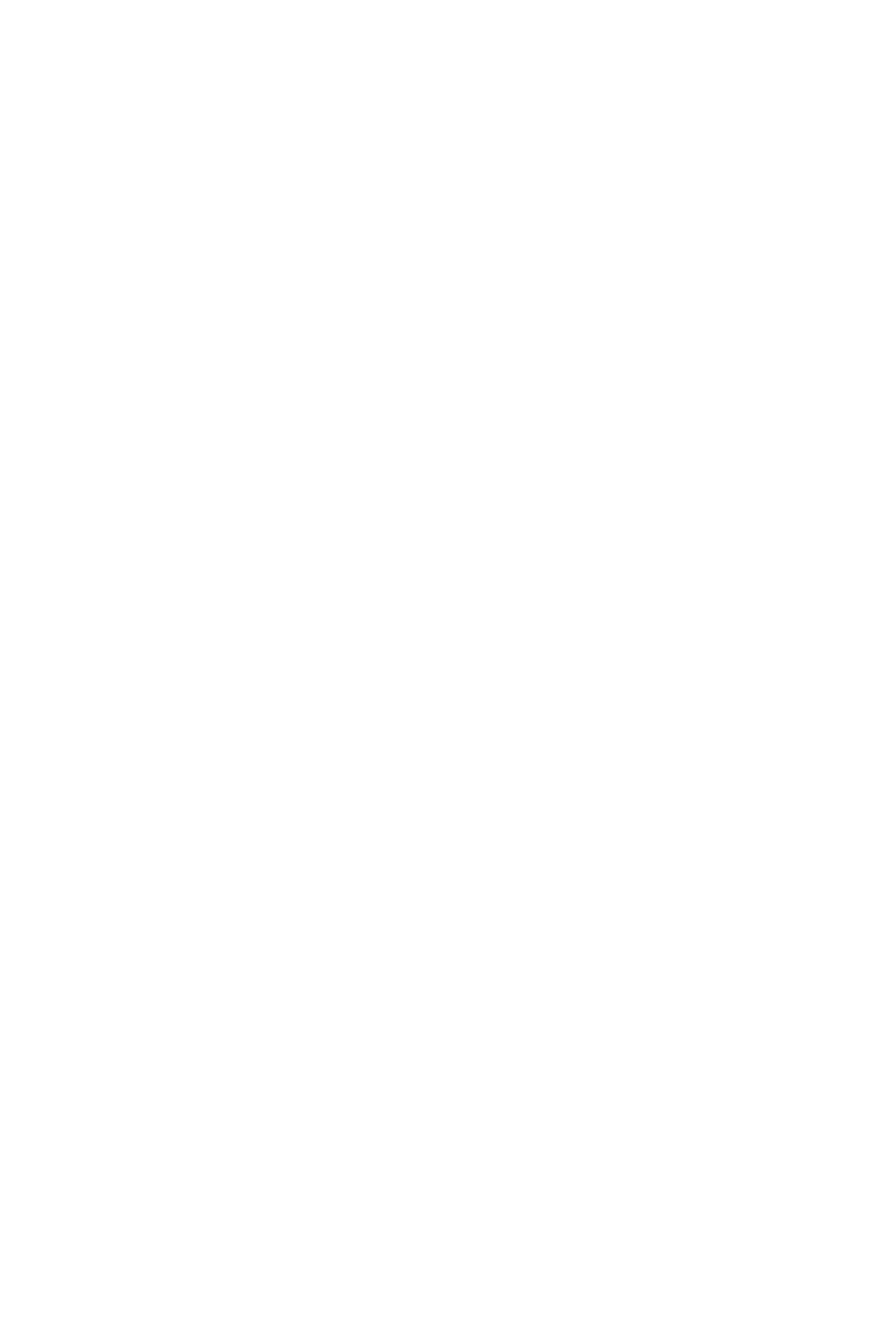
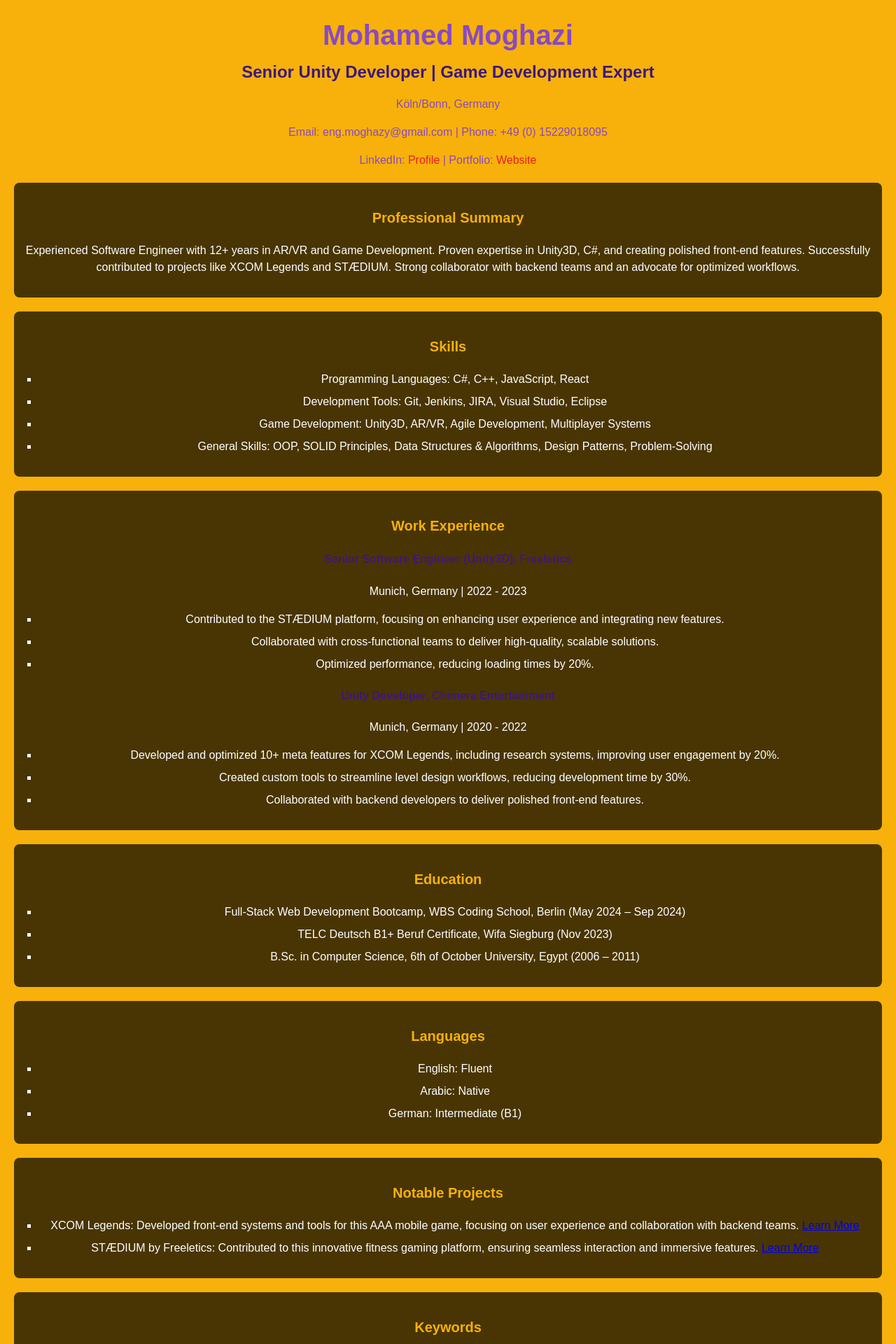
Before and after one commit to mohamedmoghazy/my-cv, a React (Vite) app in the folder frontend/: page / in a window 1280 px wide. Shown: the top 1920 px of the page at 70% size. Before the commit the page ends 800 px from the top, so only its background shows below. Built offline with nearby package versions, Linux system fonts and the light colour scheme.

Commit message:
added basic cv page

```diff
--- a/frontend/src/App.css
+++ b/frontend/src/App.css
@@ -43,3 +43,58 @@ button {
 html {
   overflow-x: hidden;
 }
+
+.cv-container {
+  font-family: Arial, sans-serif;
+  color: #3E177D; /* Dark purple */
+  background-color: #F7B10A; /* Golden yellow */
+  padding: 20px;
+}
+
+.cv-header {
+  text-align: center;
+  margin-bottom: 20px;
+  color: #8949C4; /* Purple */
+}
+
+.cv-header h1 {
+  font-size: 2.5rem;
+  margin: 0;
+}
+
+.cv-header h2 {
+  font-size: 1.5rem;
+  margin: 5px 0;
+  color: #3E177D;
+}
+
+.cv-header a {
+  color: #EB1D28; /* Red */
+  text-decoration: none;
+}
+
+.cv-section {
+  margin-bottom: 20px;
+  background: rgba(0, 0, 0, 0.7); /* Semi-transparent background */
+  padding: 15px;
+  border-radius: 8px;
+}
+
+.cv-section h3 {
+  color: #F7B10A;
+  font-size: 1.25rem;
+}
+
+.cv-section ul {
+  list-style-type: square;
+  padding-left: 20px;
+}
+
+.cv-section ul li {
+  margin-bottom: 8px;
+  color: white;
+}
+
+.cv-section p {
+  color: white;
+}
--- a/frontend/src/Components/App.jsx
+++ b/frontend/src/Components/App.jsx
@@ -3,9 +3,93 @@ import "../App.css";
 
 const App = () => {
   return (
-    <div>
-      <Suspense fallback={<div>Loading...</div>}>
-      </Suspense>
+    <div className="cv-container">
+      <header className="cv-header">
+        <h1>Mohamed Moghazi</h1>
+        <h2>Senior Unity Developer | Game Development Expert</h2>
+        <p>Köln/Bonn, Germany</p>
+        <p>Email: eng.moghazy@gmail.com | Phone: +49 (0) 15229018095</p>
+        <p>
+          LinkedIn: <a href="https://www.linkedin.com/in/mohamed-moghazi-9a729554/" target="_blank" rel="noopener noreferrer">Profile</a> |
+          Portfolio: <a href="https://engmoghazy.wixsite.com/moghazy" target="_blank" rel="noopener noreferrer">Website</a>
+        </p>
+      </header>
+
+      <section className="cv-section">
+        <h3>Professional Summary</h3>
+        <p>
+          Experienced Software Engineer with 12+ years in AR/VR and Game Development. Proven expertise in Unity3D, C#, and creating polished front-end features. Successfully contributed to projects like XCOM Legends and STÆDIUM. Strong collaborator with backend teams and an advocate for optimized workflows.
+        </p>
+      </section>
+
+      <section className="cv-section">
+        <h3>Skills</h3>
+        <ul>
+          <li>Programming Languages: C#, C++, JavaScript, React</li>
+          <li>Development Tools: Git, Jenkins, JIRA, Visual Studio, Eclipse</li>
+          <li>Game Development: Unity3D, AR/VR, Agile Development, Multiplayer Systems</li>
+          <li>General Skills: OOP, SOLID Principles, Data Structures & Algorithms, Design Patterns, Problem-Solving</li>
+        </ul>
+      </section>
+
+      <section className="cv-section">
+        <h3>Work Experience</h3>
+        <div>
+          <h4>Senior Software Engineer (Unity3D), Freeletics</h4>
+          <p>Munich, Germany | 2022 - 2023</p>
+          <ul>
+            <li>Contributed to the STÆDIUM platform, focusing on enhancing user experience and integrating new features.</li>
+            <li>Collaborated with cross-functional teams to deliver high-quality, scalable solutions.</li>
+            <li>Optimized performance, reducing loading times by 20%.</li>
+          </ul>
+        </div>
+        <div>
+          <h4>Unity Developer, Chimera Entertainment</h4>
+          <p>Munich, Germany | 2020 - 2022</p>
+          <ul>
+            <li>Developed and optimized 10+ meta features for XCOM Legends, including research systems, improving user engagement by 20%.</li>
+            <li>Created custom tools to streamline level design workflows, reducing development time by 30%.</li>
+            <li>Collaborated with backend developers to deliver polished front-end features.</li>
+          </ul>
+        </div>
+      </section>
+
+      <section className="cv-section">
+        <h3>Education</h3>
+        <ul>
+          <li>Full-Stack Web Development Bootcamp, WBS Coding School, Berlin (May 2024 – Sep 2024)</li>
+          <li>TELC Deutsch B1+ Beruf Certificate, Wifa Siegburg (Nov 2023)</li>
+          <li>B.Sc. in Computer Science, 6th of October University, Egypt (2006 – 2011)</li>
+        </ul>
+      </section>
+
+      <section className="cv-section">
+        <h3>Languages</h3>
+        <ul>
+          <li>English: Fluent</li>
+          <li>Arabic: Native</li>
+          <li>German: Intermediate (B1)</li>
+        </ul>
+      </section>
+
+      <section className="cv-section">
+        <h3>Notable Projects</h3>
+        <ul>
+          <li>
+            XCOM Legends: Developed front-end systems and tools for this AAA mobile game, focusing on user experience and collaboration with backend teams. <a href="https://chimera-entertainment.com/xcom/" target="_blank" rel="noopener noreferrer">Learn More</a>
+          </li>
+          <li>
+            STÆDIUM by Freeletics: Contributed to this innovative fitness gaming platform, ensuring seamless interaction and immersive features. <a href="https://www.staedium.com/" target="_blank" rel="noopener noreferrer">Learn More</a>
+          </li>
+        </ul>
+      </section>
+
+      <section className="cv-section">
+        <h3>Keywords</h3>
+        <p>
+          Unity3D, AR/VR, C#, Game Development, Agile, Front-End Development, Multiplayer Systems, Git, Jenkins, Design Patterns, OOP, SOLID Principles, Data Structures, Algorithms
+        </p>
+      </section>
     </div>
   );
 };
```
